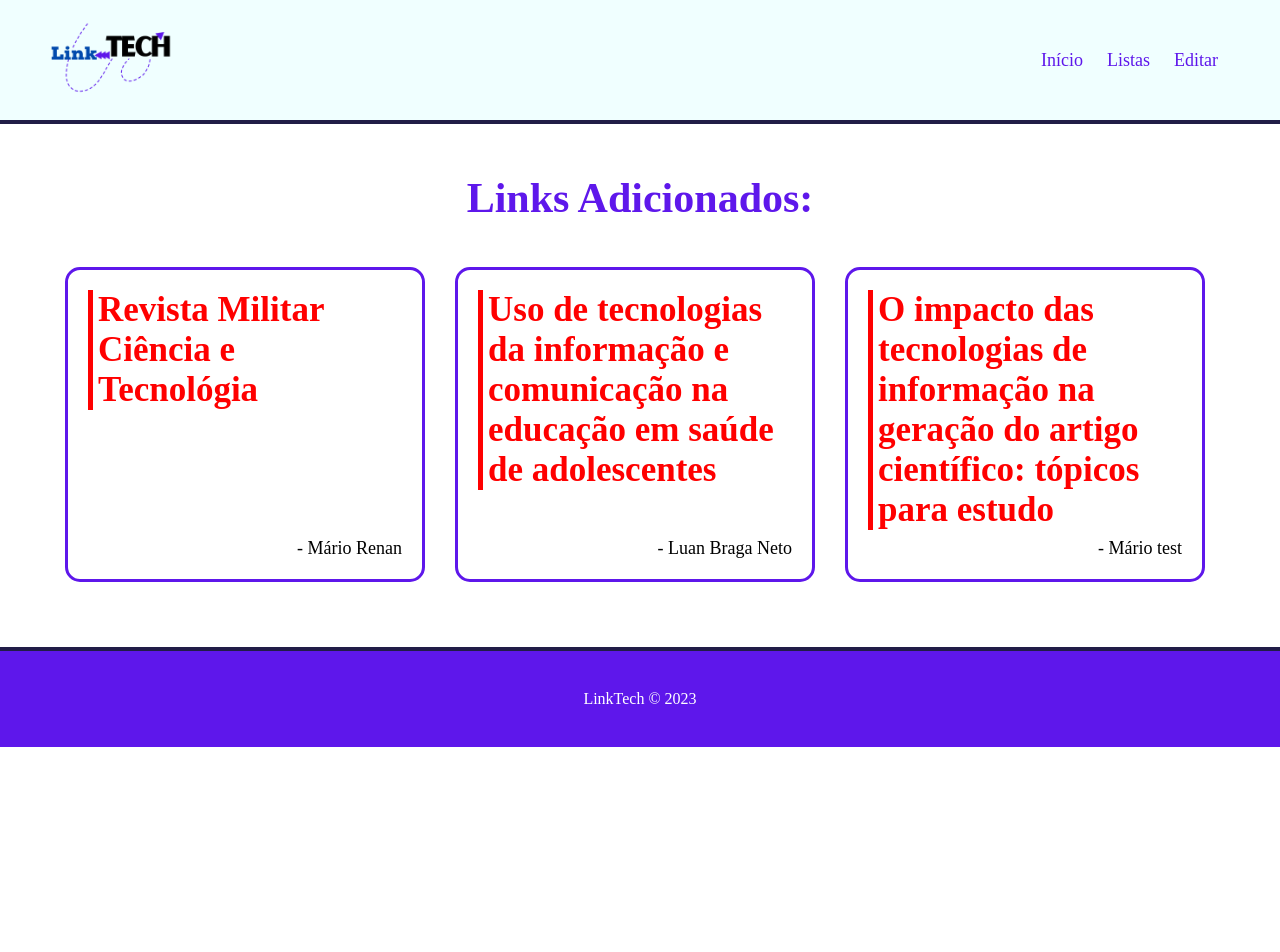
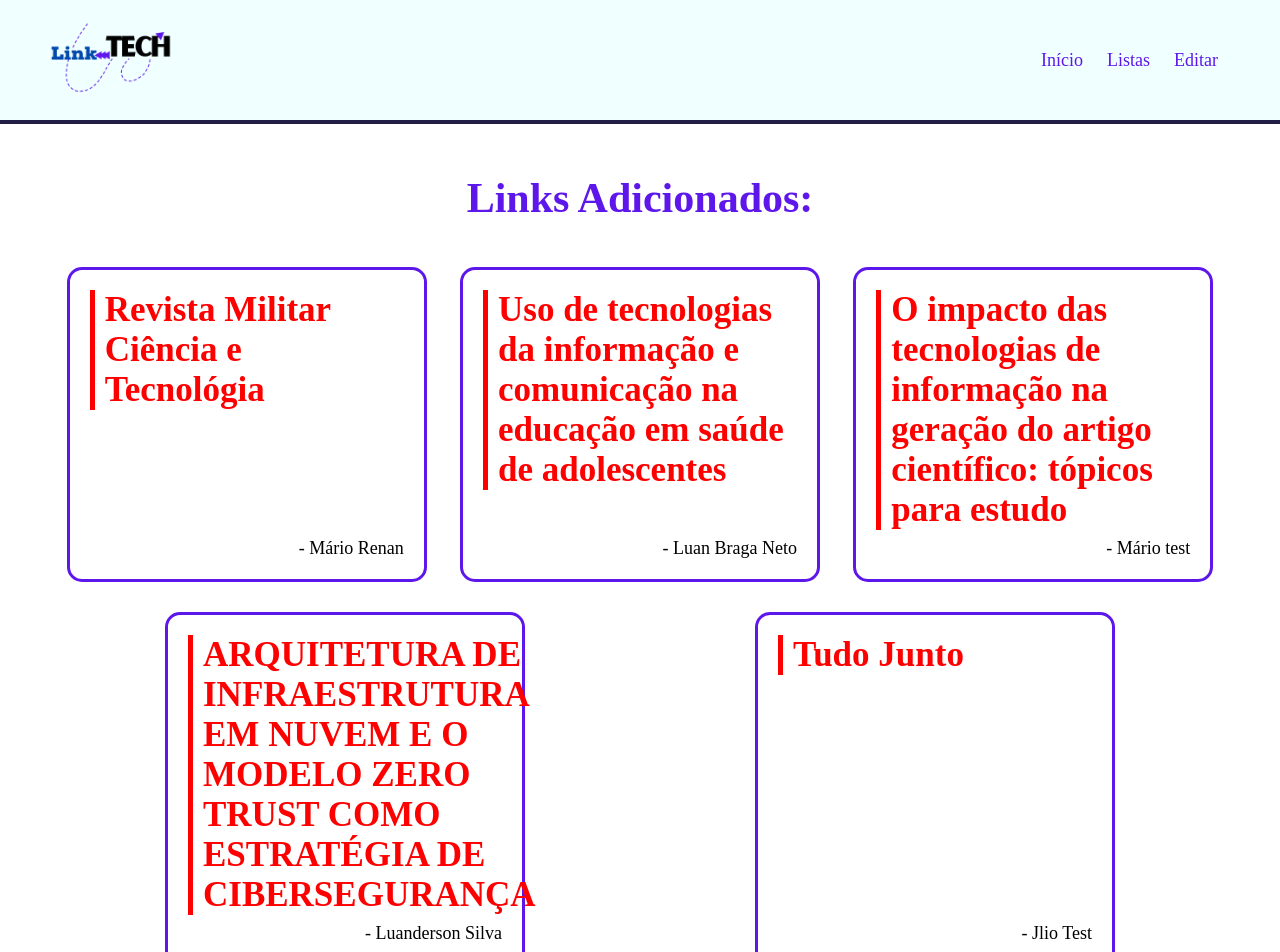
Before and after one commit to mariorenanofc/sistema-API-False, a Vue app: page /list in a window 1280 px wide. Shown: the top 952 px of the page. Before the commit the page ends 800 px from the top, so only its background shows below. Built offline with nearby package versions, Linux system fonts and the light colour scheme; data requests are answered from the project's data file; the HTML template or start-up script is replaced by a standard one.

Commit message:
style: Atualizando estilos

```diff
--- a/db/db.json
+++ b/db/db.json
@@ -20,6 +20,20 @@
       "name": "Mário test",
       "status": "Enviados",
       "id": 3
+    },
+    {
+      "url": "https://www.nucleodoconhecimento.com.br/tecnologia/modelo-zero-trust",
+      "title": "ARQUITETURA DE INFRAESTRUTURA EM NUVEM E O MODELO ZERO TRUST COMO ESTRATÉGIA DE CIBERSEGURANÇA",
+      "name": "Luanderson Silva",
+      "status": "Enviados",
+      "id": 4
+    },
+    {
+      "url": "https://test.com.br",
+      "title": "Tudo Junto",
+      "name": "Jlio Test",
+      "status": "Enviados",
+      "id": 5
     }
   ],
   "salvos": [
--- a/src/components/Dashboard.vue
+++ b/src/components/Dashboard.vue
@@ -56,7 +56,7 @@ export default {
 h3 {
     color: red;
     border-left: 5px solid red;
-    padding-left: 5px;
+    padding-left: 10px;
     margin-bottom: 3px;
     font-size: 35px;
     transition: .5s;
```
